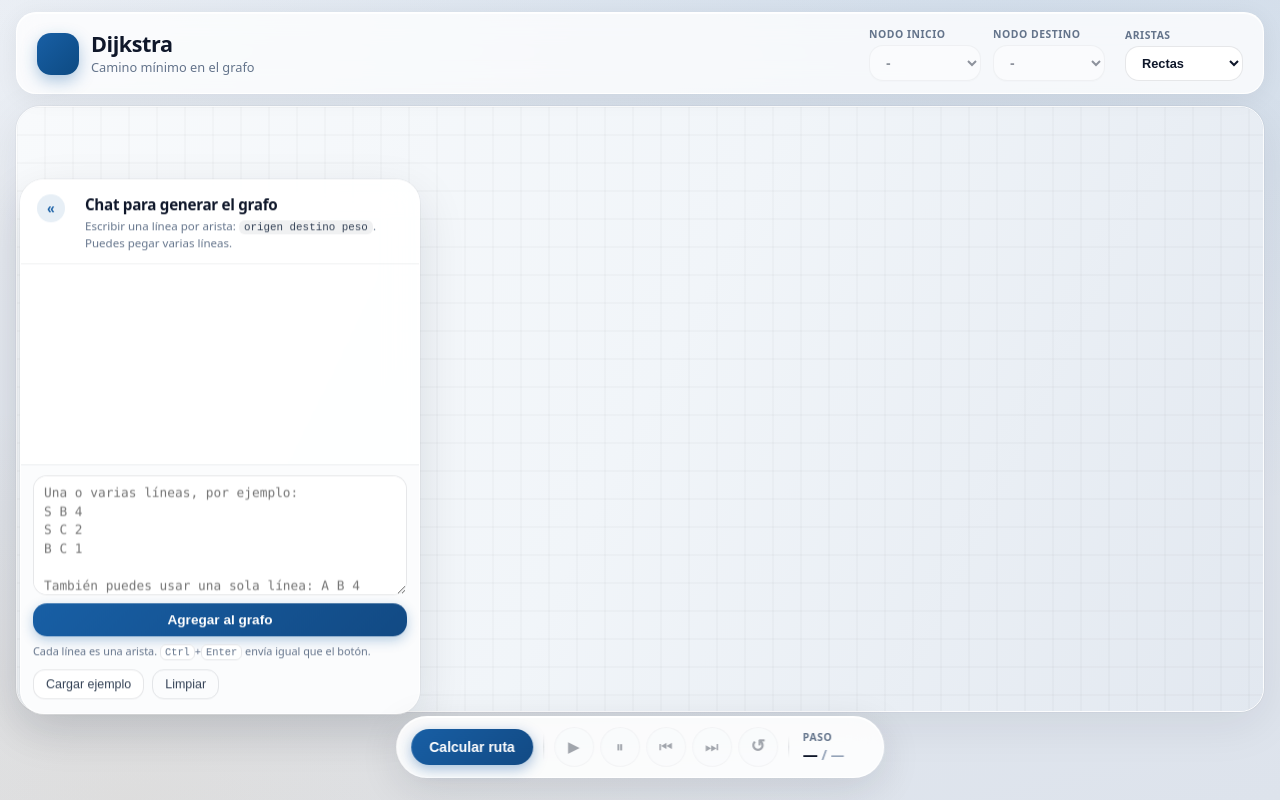
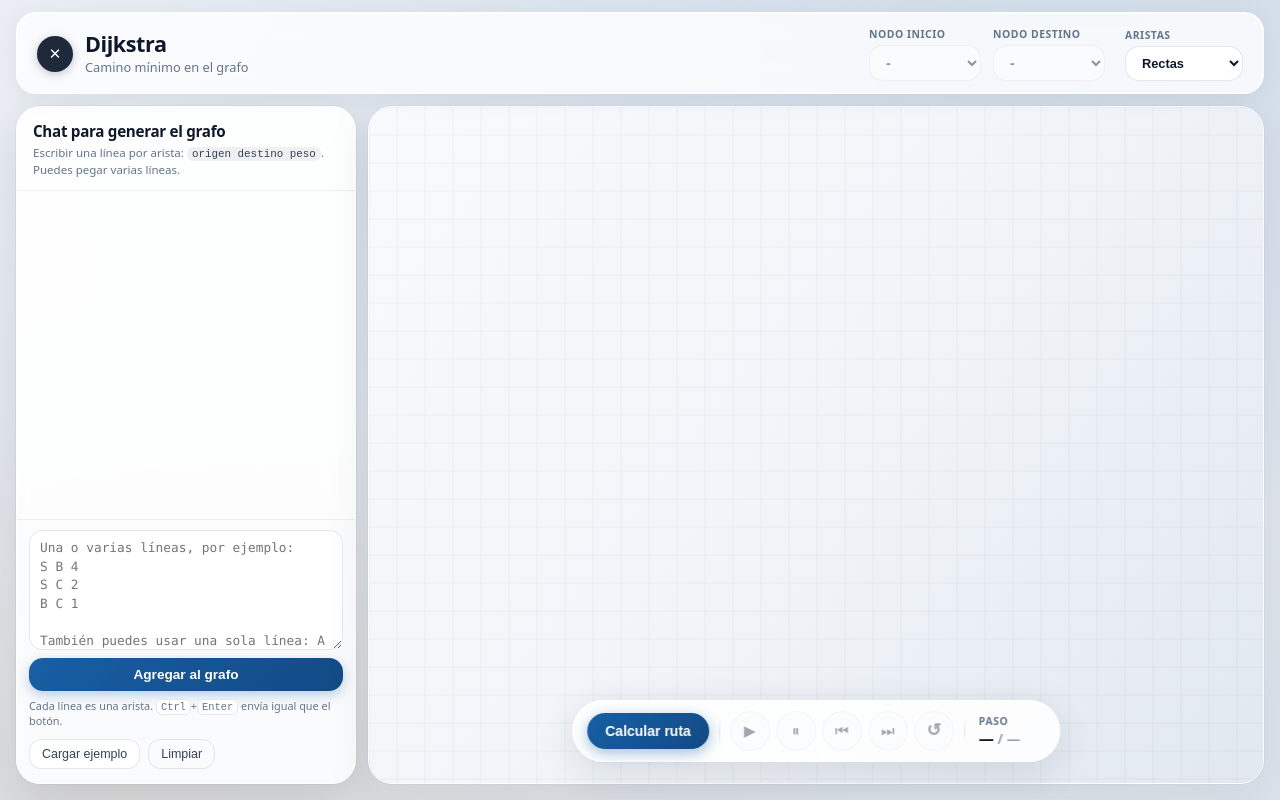
Before and after one commit to Michelle839/dijkstra-app, a React (Vite) app: page / in a window 1280 px wide. Built offline with nearby package versions, Linux system fonts and the light colour scheme.

Commit message:
Mejoras en la distribucion del chat y el canva

```diff
--- a/src/App.css
+++ b/src/App.css
@@ -113,19 +113,51 @@
 }
 
 .simulator__stage {
+  flex: 1;
+  min-height: 0;
+  display: flex;
+  flex-direction: row;
+  gap: 12px;
+  padding: 12px 16px 16px;
+}
+
+.simulator__canvas-wrap {
   position: relative;
   flex: 1;
+  min-width: 0;
   min-height: 0;
-  padding: 12px 16px 88px;
 }
 
-.simulator__stage .graph-canvas-wrap {
+.simulator__canvas-wrap .graph-canvas-wrap {
   height: 100%;
   border-radius: 24px;
   border: 1px solid rgba(255, 255, 255, 0.9);
   box-shadow:
     0 12px 48px rgba(15, 23, 42, 0.08),
     0 0 0 1px rgba(15, 23, 42, 0.03);
+}
+
+/* FAB junto al título Dijkstra */
+.chat-fab {
+  width: 36px;
+  height: 36px;
+  border: none;
+  background: #1e293b;
+  border-radius: 50%;
+  color: #fff;
+  font-size: 15px;
+  cursor: pointer;
+  display: flex;
+  align-items: center;
+  justify-content: center;
+  box-shadow: 0 2px 8px rgba(15, 23, 42, 0.25);
+  transition: background 0.2s ease, transform 0.15s ease;
+  flex-shrink: 0;
+}
+
+.chat-fab:hover {
+  background: #0f172a;
+  transform: scale(1.08);
 }
 
 @media (max-width: 720px) {
@@ -136,6 +168,7 @@
   }
 
   .simulator__stage {
+    flex-direction: column;
     padding: 10px 10px 16px;
   }
 }
--- a/src/App.jsx
+++ b/src/App.jsx
@@ -1,5 +1,5 @@
 /**
- * Vista principal: simulador a pantalla completa, chat flotante y controles sobre el grafo.
+ * Vista principal: simulador a pantalla completa, chat en sidebar y controles sobre el grafo.
  */
 
 import { useState } from 'react'
@@ -14,13 +14,22 @@ import './App.css'
 function App() {
   useSimulationPlayback()
   const [runError, setRunError] = useState(null)
+  const [chatOpen, setChatOpen] = useState(true)
 
   return (
     <div className="app">
       <div className="simulator">
         <header className="simulator__header">
           <div className="simulator__brand">
-            <span className="simulator__mark" aria-hidden="true" />
+            <button
+              type="button"
+              className="chat-fab"
+              onClick={() => setChatOpen((v) => !v)}
+              aria-label={chatOpen ? 'Ocultar panel' : 'Mostrar panel'}
+              title={chatOpen ? 'Ocultar panel' : 'Mostrar panel'}
+            >
+              {chatOpen ? '✕' : '☰'}
+            </button>
             <div>
               <h1 className="simulator__title">Dijkstra</h1>
               <p className="simulator__subtitle">Camino mínimo en el grafo</p>
@@ -47,9 +56,11 @@ function App() {
         )}
 
         <div className="simulator__stage">
-          <GraphCanvas />
-          <SimControls onRunMessage={setRunError} />
-          <ChatPanel />
+          {chatOpen && <ChatPanel />}
+          <div className="simulator__canvas-wrap">
+            <GraphCanvas />
+            <SimControls onRunMessage={setRunError} />
+          </div>
         </div>
       </div>
     </div>
--- a/src/components/ChatPanel/ChatPanel.css
+++ b/src/components/ChatPanel/ChatPanel.css
@@ -1,12 +1,6 @@
 .chat-card {
-  position: absolute;
-  left: 20px;
-  top: 50%;
-  transform: translateY(-50%);
-  z-index: 18;
-  width: min(400px, calc(100vw - 40px));
-  max-height: min(88vh, 760px);
-  min-height: 380px;
+  width: 340px;
+  flex-shrink: 0;
   display: flex;
   flex-direction: column;
   overflow: hidden;
@@ -29,74 +23,33 @@
   border-bottom: 1px solid rgba(15, 23, 42, 0.06);
 }
 
+.chat-card__headlines {
+  flex: 1;
+  min-width: 0;
+}
+
 .chat-card__toggle {
   flex-shrink: 0;
-  width: 28px;
-  height: 28px;
+  width: 36px;
+  height: 36px;
   border: none;
-  background: rgba(24, 95, 165, 0.1);
+  background: #1e293b;
   border-radius: 50%;
-  color: #185fa5;
-  font-size: 14px;
+  color: #fff;
+  font-size: 15px;
   font-weight: bold;
   cursor: pointer;
   display: flex;
   align-items: center;
   justify-content: center;
-  transition: all 0.3s ease;
-  margin-right: 8px;
+  transition: background 0.2s ease, transform 0.15s ease;
   line-height: 1;
+  box-shadow: 0 2px 8px rgba(15, 23, 42, 0.25);
 }
 
 .chat-card__toggle:hover {
-  background: rgba(24, 95, 165, 0.2);
-  transform: scale(1.1);
-}
-
-.chat-card--collapsed {
-  width: 60px;
-  height: 60px;
-  padding: 0;
-  overflow: hidden;
-  background: transparent;
-  border: none;
-}
-
-.chat-card--collapsed .chat-card__header {
-  border-bottom: none;
-  padding: 0;
-  height: 100%;
-  width: 100%;
-  display: flex;
-  align-items: center;
-  justify-content: center;
-}
-
-.chat-card--collapsed .chat-card__headlines {
-  display: none;
-}
-
-.chat-card--collapsed .chat-card__toggle {
-  position: static;
-  transform: none;
-  margin: 0;
-  width: 32px;
-  height: 32px;
-  background: rgba(24, 95, 165, 0.1);
-  border-radius: 50%;
-  color: #185fa5;
-  border: none;
-  font-size: 14px;
-  line-height: 1;
-}
-
-.chat-card--collapsed .chat-card__toggle:hover {
-  background: rgba(24, 95, 165, 0.2);
-  transform: scale(1.1);
-}
-
-.chat-card--collapsed .chat-card__footer {
-  display: none;
+  background: #0f172a;
+  transform: scale(1.08);
 }
 
 .chat-card__avatar {
--- a/src/components/ChatPanel/ChatPanel.jsx
+++ b/src/components/ChatPanel/ChatPanel.jsx
@@ -19,7 +19,6 @@ function uid() {
 export function ChatPanel() {
   const [messages, setMessages] = useState([])
   const [line, setLine] = useState('')
-  const [isCollapsed, setIsCollapsed] = useState(false)
 
   const clearGraph = useStore((s) => s.clearGraph)
   const lastResult = useStore((s) => s.lastResult)
@@ -108,20 +107,8 @@ export function ChatPanel() {
   }, [clearGraph])
 
   return (
-    <aside
-      className={`chat-card ${isCollapsed ? 'chat-card--collapsed' : ''}`}
-      aria-label="Asistente para añadir aristas"
-    >
+    <aside className="chat-card" aria-label="Asistente para añadir aristas">
       <header className="chat-card__header">
-        <button
-          type="button"
-          className="chat-card__toggle"
-          onClick={() => setIsCollapsed(!isCollapsed)}
-          aria-label={isCollapsed ? 'Expandir chat' : 'Colapsar chat'}
-        >
-          {isCollapsed ? '»' : '«'}
-        </button>
-        {!isCollapsed && (
         <div className="chat-card__headlines">
           <h2 className="chat-card__title">Chat para generar el grafo</h2>
           <p className="chat-card__hint">
@@ -129,10 +116,7 @@ export function ChatPanel() {
             varias líneas.
           </p>
         </div>
-        )}
       </header>
-      {!isCollapsed && (
-        <>
       <ChatHistory messages={messages} />
       <div className="chat-card__footer">
         <EdgeInput
@@ -149,8 +133,6 @@ export function ChatPanel() {
           </button>
         </div>
       </div>
-        </>
-      )}
     </aside>
   )
 }
```
Lines whose indentation alone changed are shown as unchanged.
